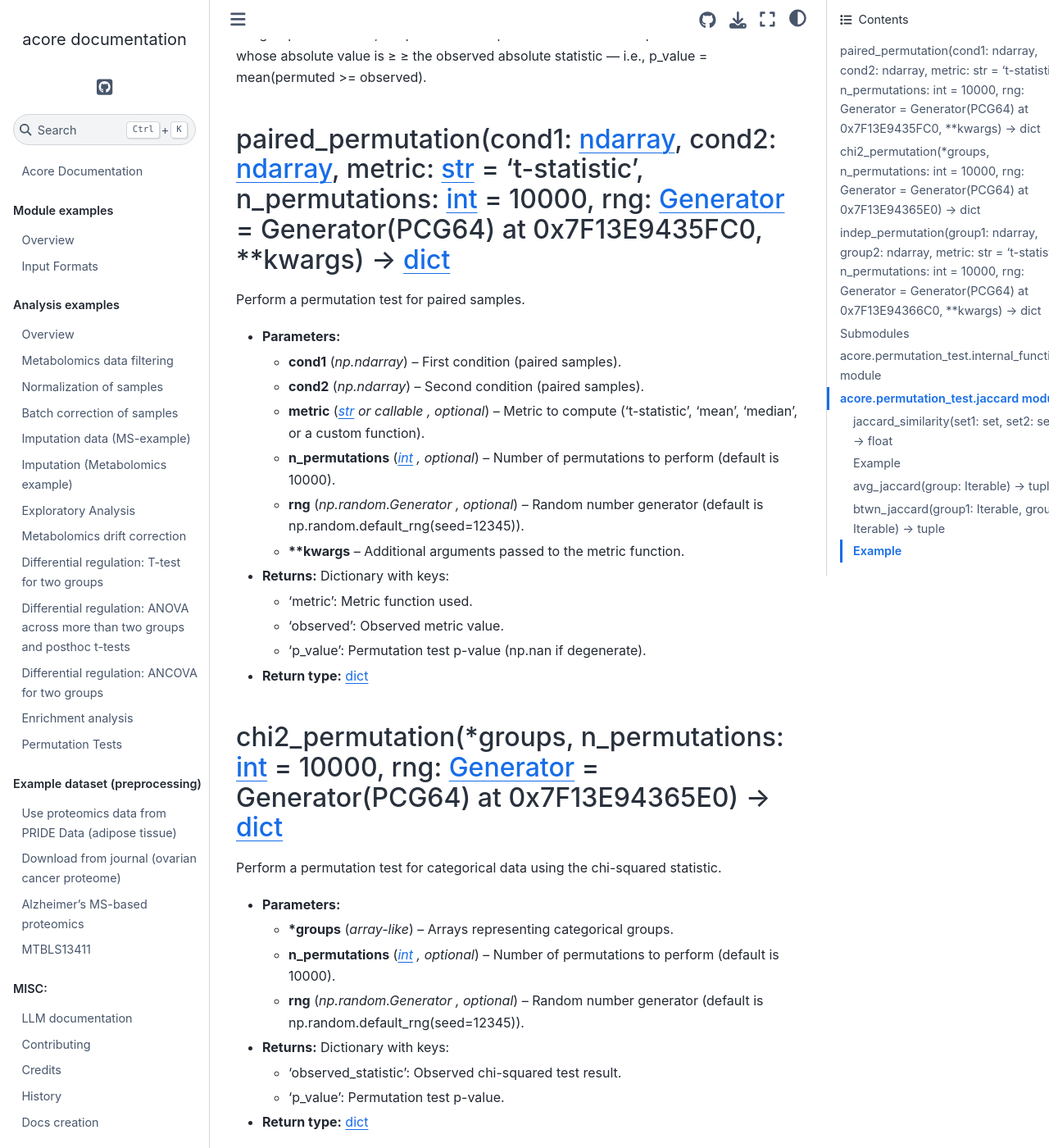
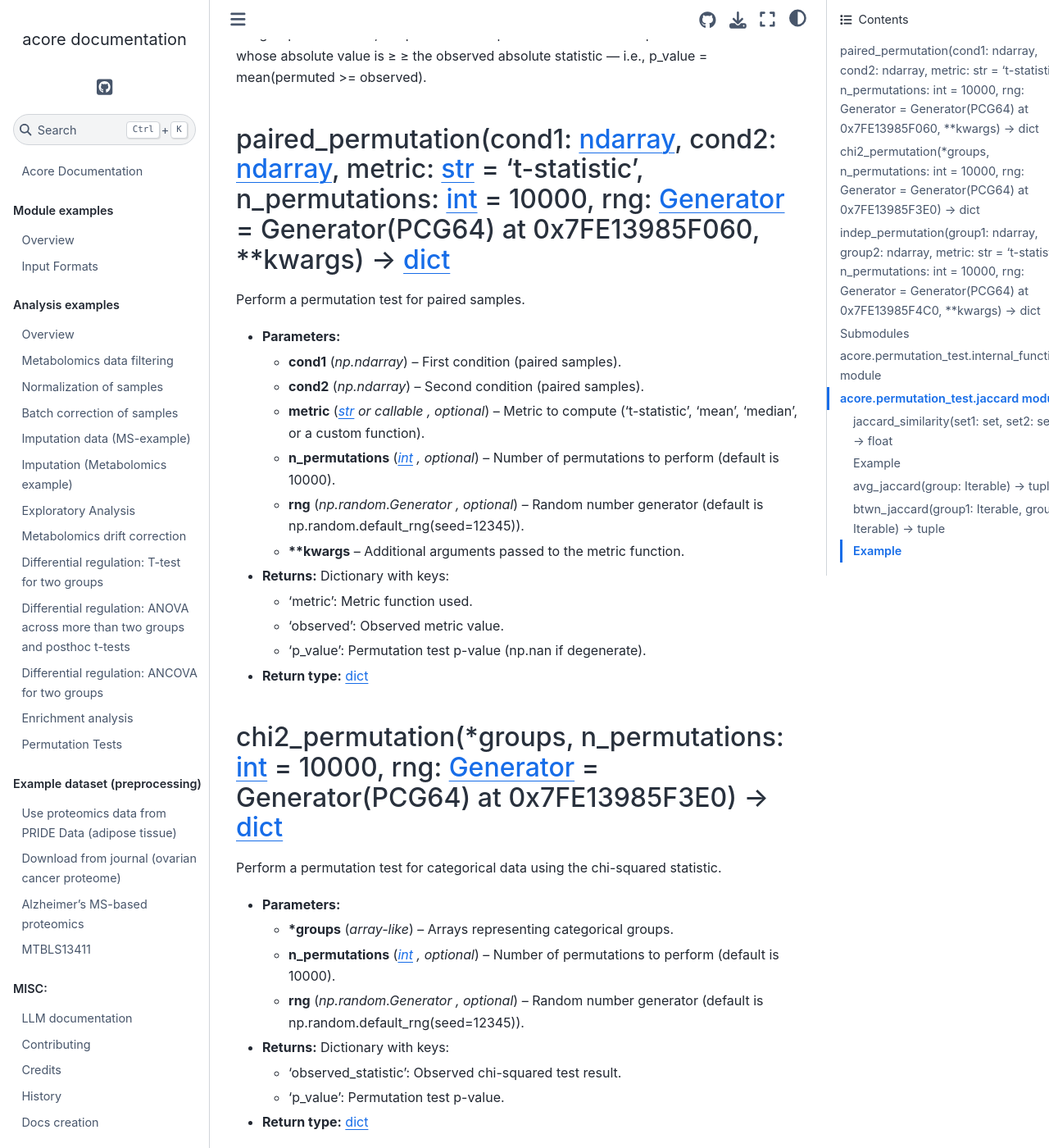
Before and after one commit to Multiomics-Analytics-Group/acore, a Sphinx documentation site: the page built from docs/markdown_ref/acore.permutation_test.md, in a window 1280 px wide and 1400 px high, scrolled down 1022 px. Shown: the whole window at 82% size. Built offline with Sphinx 7.4.7 and the Sphinx Book theme 1.1.4, drawn with Linux system fonts in a browser that asks for light colours; pages that are not in the unit, such as notebooks, are missing from menus; a script that is not in the unit is left out; some of the changed text lies outside the part shown.

Commit message:
docs: update markdown reference

```diff
--- a/docs/markdown_ref/acore.permutation_test.md
+++ b/docs/markdown_ref/acore.permutation_test.md
@@ -40,7 +40,7 @@ groups. In all three, the p-value is computed as the fraction of permuted statis
 absolute value is ≥ ≥ the observed absolute statistic — i.e., p_value = mean(permuted >=
 observed).
 
-### paired_permutation(cond1: [ndarray](https://numpy.org/doc/stable/reference/generated/numpy.ndarray.html#numpy.ndarray), cond2: [ndarray](https://numpy.org/doc/stable/reference/generated/numpy.ndarray.html#numpy.ndarray), metric: [str](https://docs.python.org/3/library/stdtypes.html#str) = 't-statistic', n_permutations: [int](https://docs.python.org/3/library/functions.html#int) = 10000, rng: [Generator](https://numpy.org/doc/stable/reference/random/generator.html#numpy.random.Generator) = Generator(PCG64) at 0x7F13E9435FC0, \*\*kwargs) → [dict](https://docs.python.org/3/library/stdtypes.html#dict)
+### paired_permutation(cond1: [ndarray](https://numpy.org/doc/stable/reference/generated/numpy.ndarray.html#numpy.ndarray), cond2: [ndarray](https://numpy.org/doc/stable/reference/generated/numpy.ndarray.html#numpy.ndarray), metric: [str](https://docs.python.org/3/library/stdtypes.html#str) = 't-statistic', n_permutations: [int](https://docs.python.org/3/library/functions.html#int) = 10000, rng: [Generator](https://numpy.org/doc/stable/reference/random/generator.html#numpy.random.Generator) = Generator(PCG64) at 0x7FE13985F060, \*\*kwargs) → [dict](https://docs.python.org/3/library/stdtypes.html#dict)
 
 Perform a permutation test for paired samples.
 
@@ -59,7 +59,7 @@ Perform a permutation test for paired samples.
 * **Return type:**
   [dict](https://docs.python.org/3/library/stdtypes.html#dict)
 
-### chi2_permutation(\*groups, n_permutations: [int](https://docs.python.org/3/library/functions.html#int) = 10000, rng: [Generator](https://numpy.org/doc/stable/reference/random/generator.html#numpy.random.Generator) = Generator(PCG64) at 0x7F13E94365E0) → [dict](https://docs.python.org/3/library/stdtypes.html#dict)
+### chi2_permutation(\*groups, n_permutations: [int](https://docs.python.org/3/library/functions.html#int) = 10000, rng: [Generator](https://numpy.org/doc/stable/reference/random/generator.html#numpy.random.Generator) = Generator(PCG64) at 0x7FE13985F3E0) → [dict](https://docs.python.org/3/library/stdtypes.html#dict)
 
 Perform a permutation test for categorical data using the chi-squared statistic.
 
@@ -74,7 +74,7 @@ Perform a permutation test for categorical data using the chi-squared statistic.
 * **Return type:**
   [dict](https://docs.python.org/3/library/stdtypes.html#dict)
 
-### indep_permutation(group1: [ndarray](https://numpy.org/doc/stable/reference/generated/numpy.ndarray.html#numpy.ndarray), group2: [ndarray](https://numpy.org/doc/stable/reference/generated/numpy.ndarray.html#numpy.ndarray), metric: [str](https://docs.python.org/3/library/stdtypes.html#str) = 't-statistic', n_permutations: [int](https://docs.python.org/3/library/functions.html#int) = 10000, rng: [Generator](https://numpy.org/doc/stable/reference/random/generator.html#numpy.random.Generator) = Generator(PCG64) at 0x7F13E94366C0, \*\*kwargs) → [dict](https://docs.python.org/3/library/stdtypes.html#dict)
+### indep_permutation(group1: [ndarray](https://numpy.org/doc/stable/reference/generated/numpy.ndarray.html#numpy.ndarray), group2: [ndarray](https://numpy.org/doc/stable/reference/generated/numpy.ndarray.html#numpy.ndarray), metric: [str](https://docs.python.org/3/library/stdtypes.html#str) = 't-statistic', n_permutations: [int](https://docs.python.org/3/library/functions.html#int) = 10000, rng: [Generator](https://numpy.org/doc/stable/reference/random/generator.html#numpy.random.Generator) = Generator(PCG64) at 0x7FE13985F4C0, \*\*kwargs) → [dict](https://docs.python.org/3/library/stdtypes.html#dict)
 
 Perform a permutation test for independent samples.
 
```
